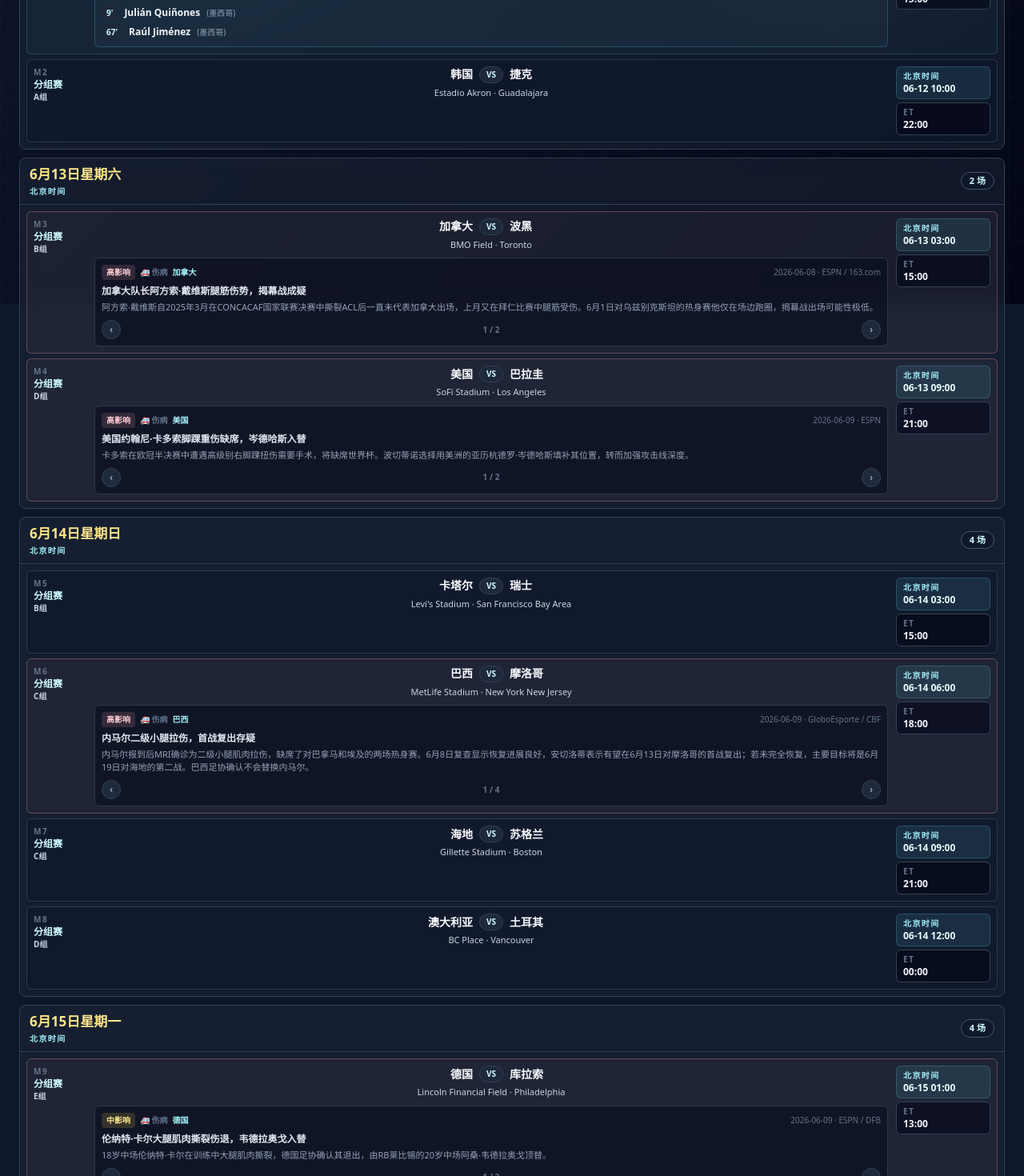
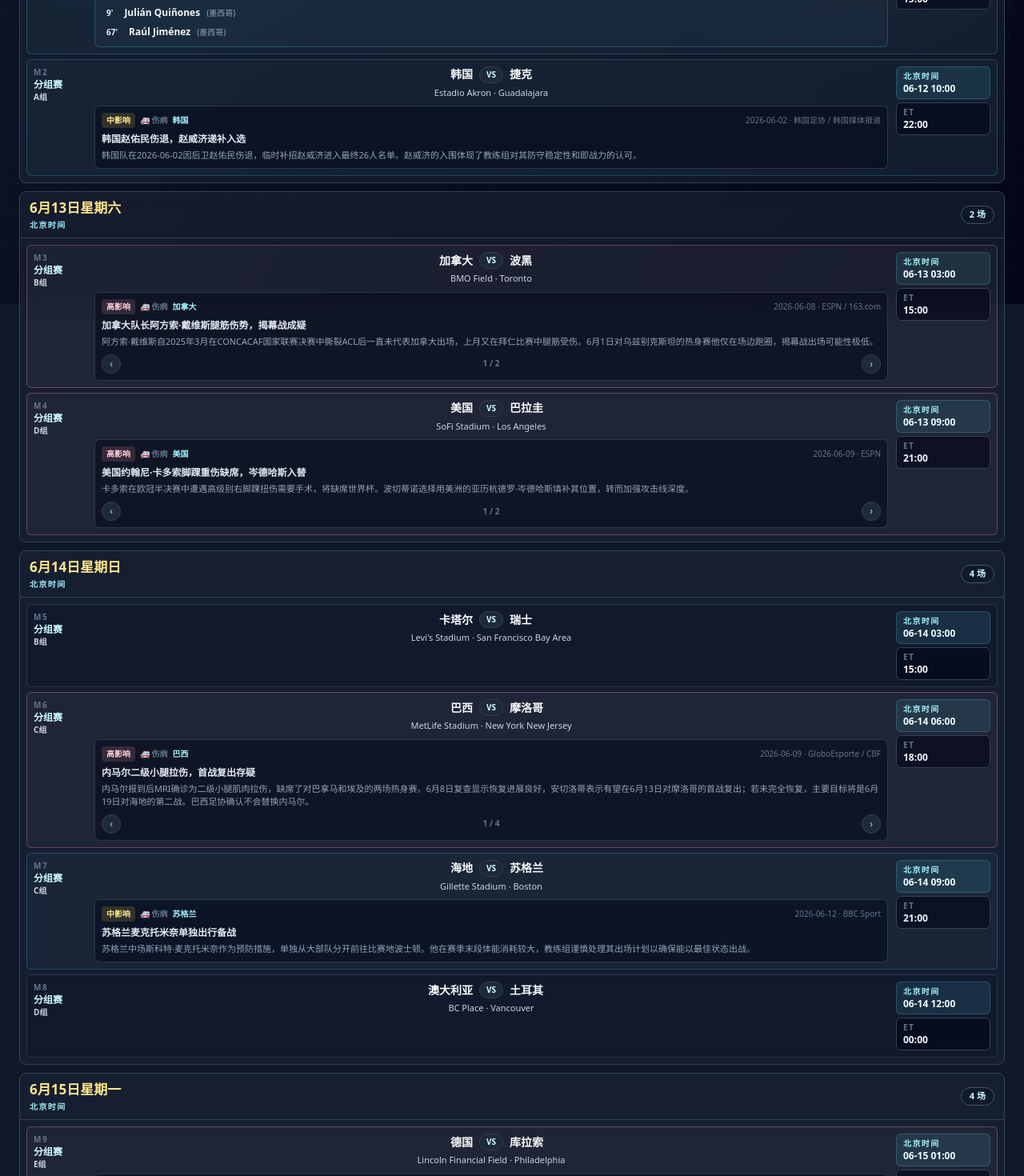
Before and after one commit to huayu2025ai-sketch/world-cup-26, a Next.js app: page /schedule in a window 1280 px wide. Shown: the part 420-1890 px from the top of the page at 80% size. Built offline with nearby package versions, Linux system fonts and the light colour scheme.

Commit message:
chore: update pre-match intelligence for upcoming matches

```diff
--- a/constants/scheduleNews.ts
+++ b/constants/scheduleNews.ts
@@ -49,6 +49,25 @@ export const matchNewsMap: Record<number, MatchNews> = {
     ],
   },
 
+  // 韩国 vs 捷克 (6/11)
+  2: {
+    matchId: 2,
+    updatedAt: "2026-06-12",
+    items: [
+      {
+        type: "injury",
+        title: "韩国赵佑民伤退，赵威济递补入选",
+        summary:
+          "韩国队在2026-06-02因后卫赵佑民伤退，临时补招赵威济进入最终26人名单。赵威济的入围体现了教练组对其防守稳定性和即战力的认可。",
+        affectedTeam: "韩国",
+        affectedPlayer: "赵佑民 / 赵威济",
+        severity: "medium",
+        date: "2026-06-02",
+        channel: "韩国足协 / 韩国媒体报道",
+      },
+    ],
+  },
+
   // 加拿大 vs 波黑 (6/12)
   3: {
     matchId: 3,
@@ -75,6 +94,36 @@ export const matchNewsMap: Record<number, MatchNews> = {
         severity: "medium",
         date: "2026-06-07",
         channel: "SI.com / Sports Illustrated",
+      },
+    ],
+  },
+
+  // 美国 vs 巴拉圭 (6/12)
+  4: {
+    matchId: 4,
+    updatedAt: "2026-06-11",
+    items: [
+      {
+        type: "injury",
+        title: "美国约翰尼·卡多索脚踝重伤缺席，岑德哈斯入替",
+        summary:
+          "卡多索在欧冠半决赛中遭遇高级别右脚踝扭伤需要手术，将缺席世界杯。波切蒂诺选择用美洲的亚历杭德罗·岑德哈斯填补其位置，转而加强攻击线深度。",
+        affectedTeam: "美国",
+        affectedPlayer: "约翰尼·卡多索 / 亚历杭德罗·岑德哈斯",
+        severity: "high",
+        date: "2026-06-09",
+        channel: "ESPN",
+      },
+      {
+        type: "injury",
+        title: "美国克里斯·理查兹脚踝韧带撕裂，但预计能赶上世界杯",
+        summary:
+          "水晶宫中卫理查兹撕裂了两条脚踝韧带，主帅奥利弗·格拉斯纳称他参加5月27日欧协联决赛是「五五开」。但消息人士告诉ESPN，理查兹预计将及时恢复，参加世界杯应无问题。",
+        affectedTeam: "美国",
+        affectedPlayer: "克里斯·理查兹",
+        severity: "medium",
+        date: "2026-06-09",
+        channel: "ESPN",
       },
     ],
   },
@@ -134,32 +183,21 @@ export const matchNewsMap: Record<number, MatchNews> = {
     ],
   },
 
-  // 美国 vs 巴拉圭 (6/12)
-  4: {
-    matchId: 4,
-    updatedAt: "2026-06-11",
+  // 海地 vs 苏格兰 (6/13)
+  7: {
+    matchId: 7,
+    updatedAt: "2026-06-12",
     items: [
       {
         type: "injury",
-        title: "美国约翰尼·卡多索脚踝重伤缺席，岑德哈斯入替",
+        title: "苏格兰麦克托米奈单独出行备战",
         summary:
-          "卡多索在欧冠半决赛中遭遇高级别右脚踝扭伤需要手术，将缺席世界杯。波切蒂诺选择用美洲的亚历杭德罗·岑德哈斯填补其位置，转而加强攻击线深度。",
-        affectedTeam: "美国",
-        affectedPlayer: "约翰尼·卡多索 / 亚历杭德罗·岑德哈斯",
-        severity: "high",
-        date: "2026-06-09",
-        channel: "ESPN",
-      },
-      {
-        type: "injury",
-        title: "美国克里斯·理查兹脚踝韧带撕裂，但预计能赶上世界杯",
-        summary:
-          "水晶宫中卫理查兹撕裂了两条脚踝韧带，主帅奥利弗·格拉斯纳称他参加5月27日欧协联决赛是「五五开」。但消息人士告诉ESPN，理查兹预计将及时恢复，参加世界杯应无问题。",
-        affectedTeam: "美国",
-        affectedPlayer: "克里斯·理查兹",
+          "苏格兰中场斯科特·麦克托米奈作为预防措施，单独从大部队分开前往比赛地波士顿。他在赛季末段体能消耗较大，教练组谨慎处理其出场计划以确保能以最佳状态出战。",
+        affectedTeam: "苏格兰",
+        affectedPlayer: "斯科特·麦克托米奈",
         severity: "medium",
-        date: "2026-06-09",
-        channel: "ESPN",
+        date: "2026-06-12",
+        channel: "BBC Sport",
       },
     ],
   },
@@ -246,6 +284,25 @@ export const matchNewsMap: Record<number, MatchNews> = {
     ],
   },
 
+  // 奥地利 vs 约旦 (6/17)
+  20: {
+    matchId: 20,
+    updatedAt: "2026-06-12",
+    items: [
+      {
+        type: "injury",
+        title: "奥地利鲍姆加特纳伤情观察，仍在名单中",
+        summary:
+          "克里斯托夫·鲍姆加特纳是奥地利中前场关键球员，赛前有伤情报道。虽在伤情观察名单，但截至2026-06-11 FIFA官方名单发布时仍在26人名单中；教练组将根据最后阶段训练情况决定是否替换。",
+        affectedTeam: "奥地利",
+        affectedPlayer: "克里斯托夫·鲍姆加特纳",
+        severity: "medium",
+        date: "2026-06-11",
+        channel: "奥地利媒体报道 / FIFA Squad List",
+      },
+    ],
+  },
+
 };
 
 
```
